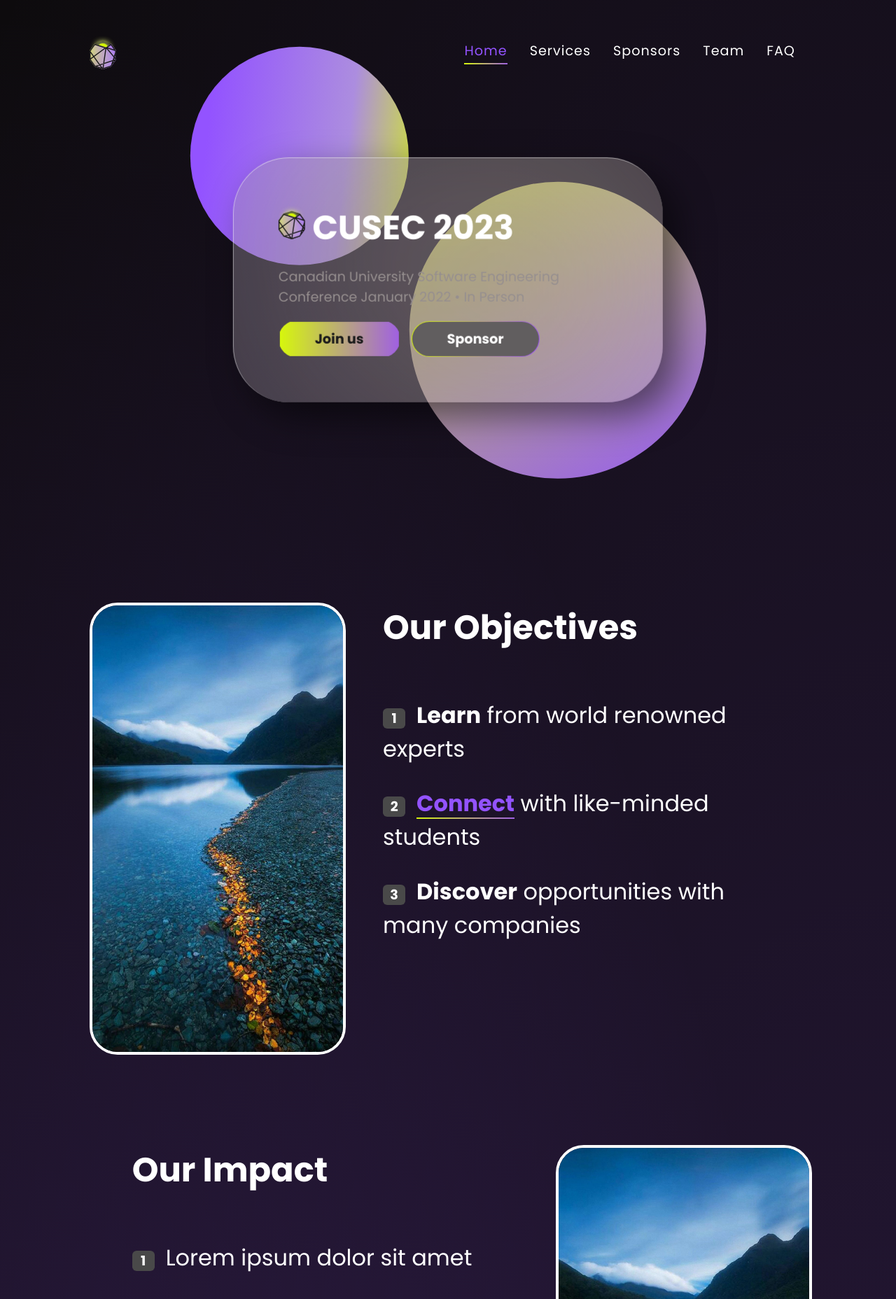
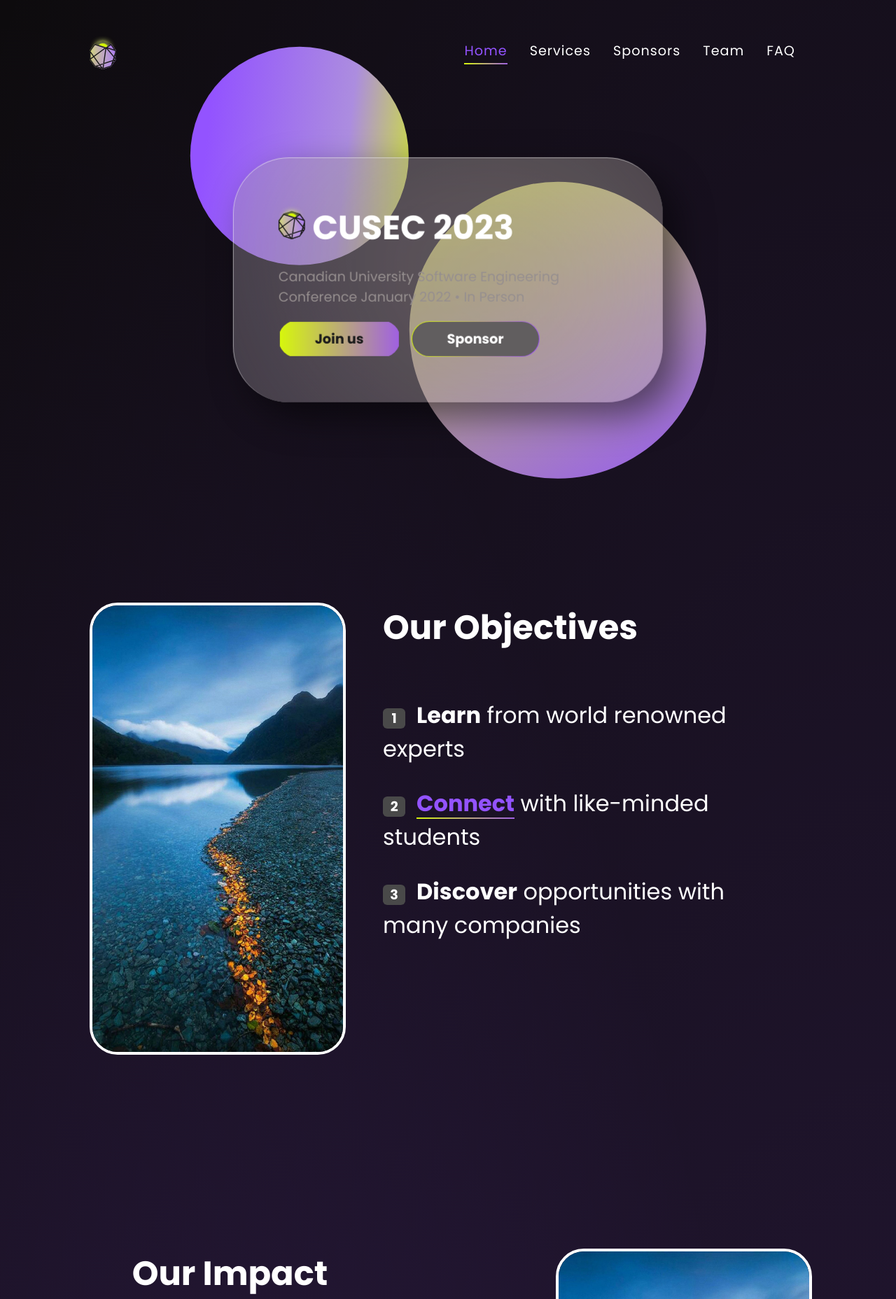
Before and after one commit to cusec/2023, a React (Create React App) app: page / in a window 1280 px wide. Shown: the top 1856 px of the page at 70% size. Built offline with nearby package versions, Linux system fonts and the light colour scheme.

Commit message:
Update Home.scss

```diff
--- a/src/sections/Home/Home.scss
+++ b/src/sections/Home/Home.scss
@@ -14,11 +14,14 @@ body {
   padding: 0 10%;
 }
 
+.Home > div {
+  height:100vh;
+}
+
 .Container {
   position: relative;
   margin: auto;
   width: 60%;
-  height: 100vh;
 }
 
 .Card {
```
